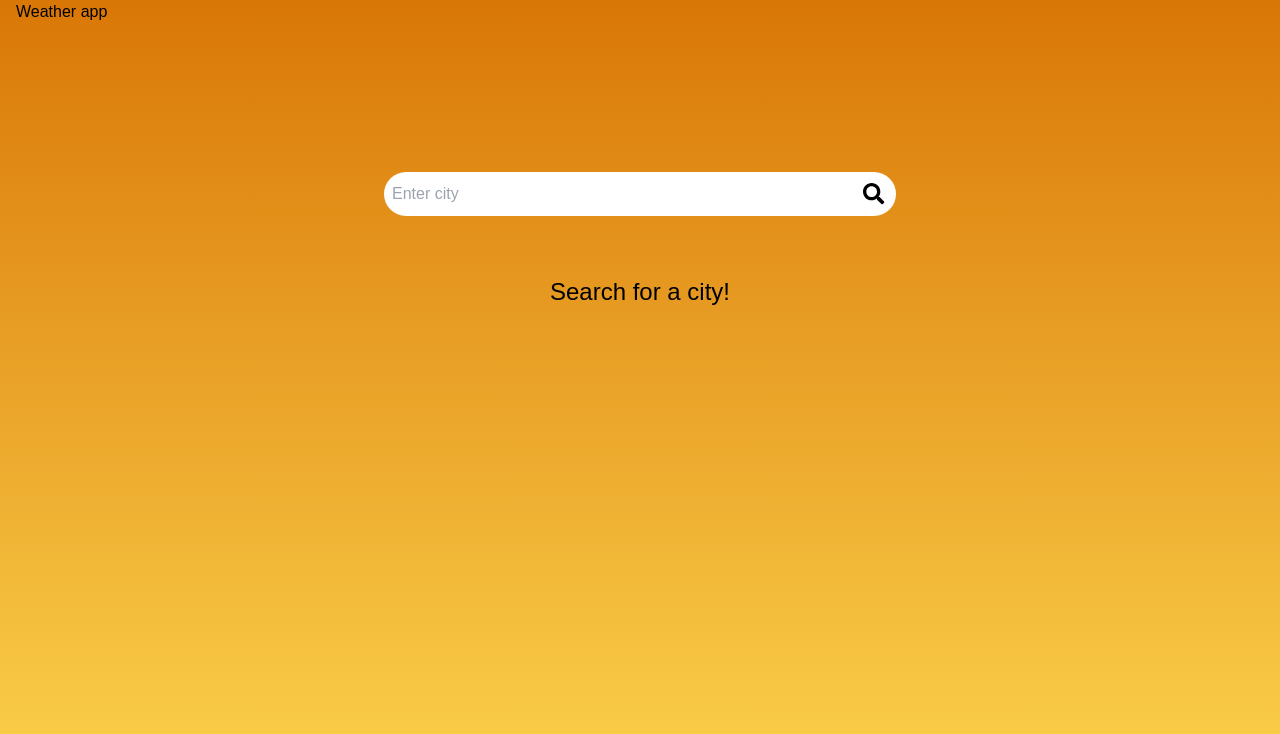
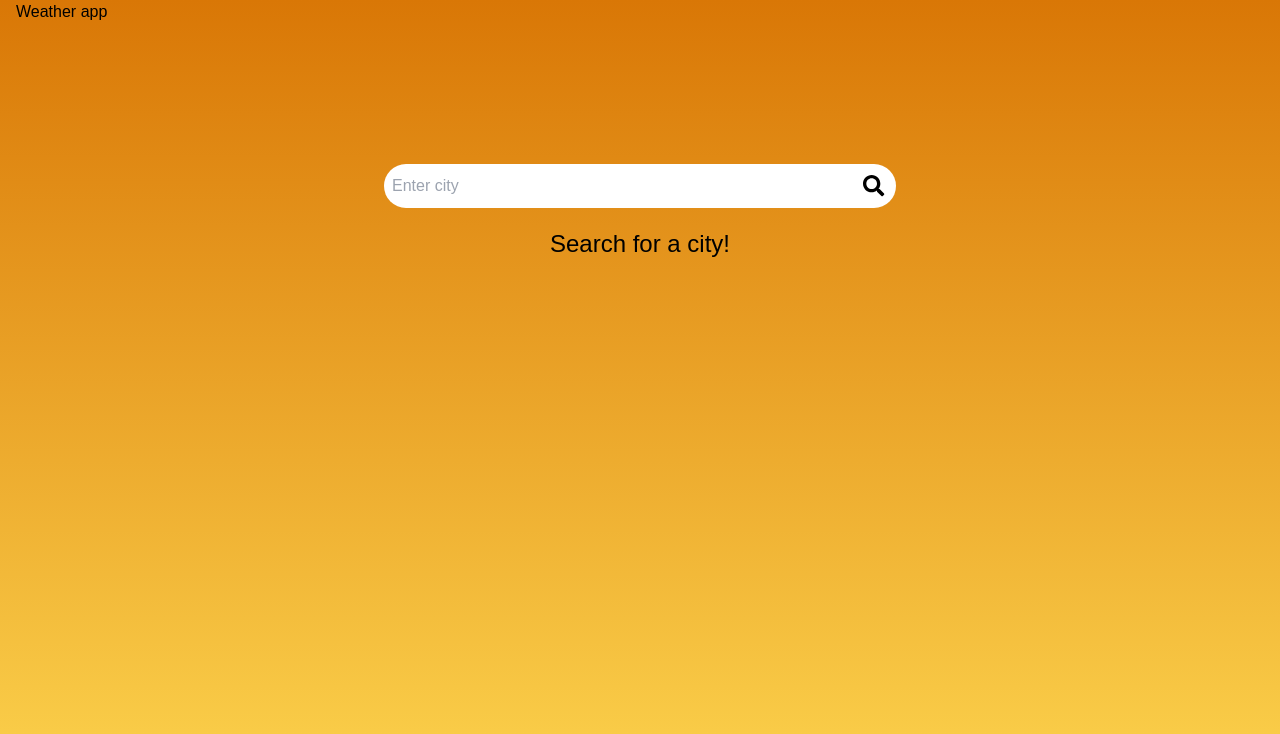
Before and after one commit to Nicke7117/Weather-App, a React (Create React App) app: page / in a window 1280 px wide. Shown: the top 734 px of the page. Built offline with nearby package versions, Linux system fonts and the light colour scheme; no server answers.

Commit message:
Made the max width of the section bigger and removed margin and padding

```diff
--- a/src/App.js
+++ b/src/App.js
@@ -12,7 +12,7 @@ export const App = () => {
       <p className="ml-2">Weather app</p>
       <main className="w-full flex justify-center">
         <div className="lg:max-w-screen-lg w-full">
-          <section className="max-w-xl text-center mx-auto p-5 relative mt-4">
+          <section className="max-w-3xl text-center mx-auto p-3 relative mt-4">
             <Form setWeather={setWeather} setForecast={setForecast} />
             {weather !== "" ? (
               <>
@@ -20,7 +20,7 @@ export const App = () => {
                 <WeatherForecast forecast={forecast} />
               </>
             ) : (
-              <p className="text-center mt-10 text-2xl">Search for a city!</p>
+              <p className="text-center text-2xl">Search for a city!</p>
             )}
           </section>
         </div>
```
